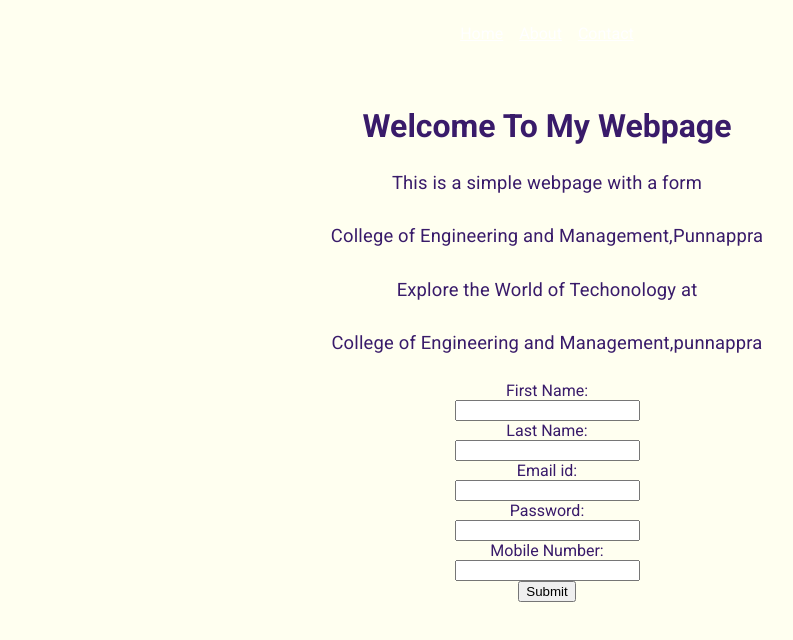
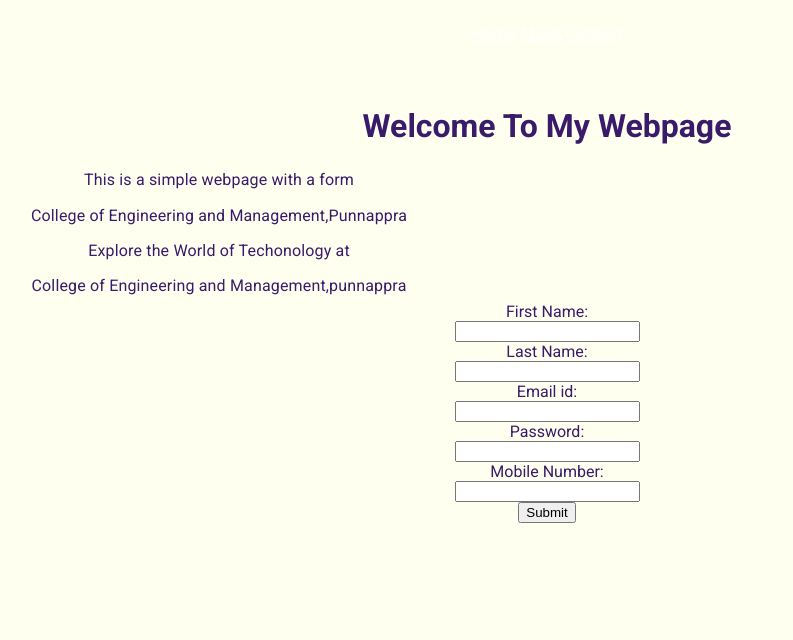
Before and after one commit to Lekshmi-krishnan/IT-LAB, a plain HTML site: page index.html in a window 1280 px wide. Shown: the whole page, without its empty margins (93-886 px from the left). Drawn offline with Linux system fonts and the light colour scheme.

Commit message:
Update index.html

```diff
--- a/index.html
+++ b/index.html
@@ -5,10 +5,10 @@
 	<style>
 		p {
 			color: #391B6A;
-			font-size: 1.15rem;
+			font-size: 1rem;
 			line-height: 1.7;
 			letter-spacing: 0.01em;
-			margin: 1.2em auto;
+			margin: 0.5em 0 0.2em;
 			max-width: 38em;
 			font-weight: 500;
 			font-family: 'Roboto', Arial, sans-serif;
@@ -18,7 +18,7 @@
 </head>
 <body style="background-color:#fffff0;color:391B6A;font-family:'Roboto', Arial, sans-serif;text-align:center;">
 
-     <div style="display:flex;gap:1rem;justify-content:center;align-items:center;margin:3vh 0;">
+     <div style="display:block;gap:1rem;justify-content:center;align-items:center;margin:3vh 0;">
      	<a href="./home.html"style="color:white">Home</a>
 	<a href="./about.html"style="color:white">About</a>
 	<a href="./contact.html"style="color:white">Contact</a>
```
